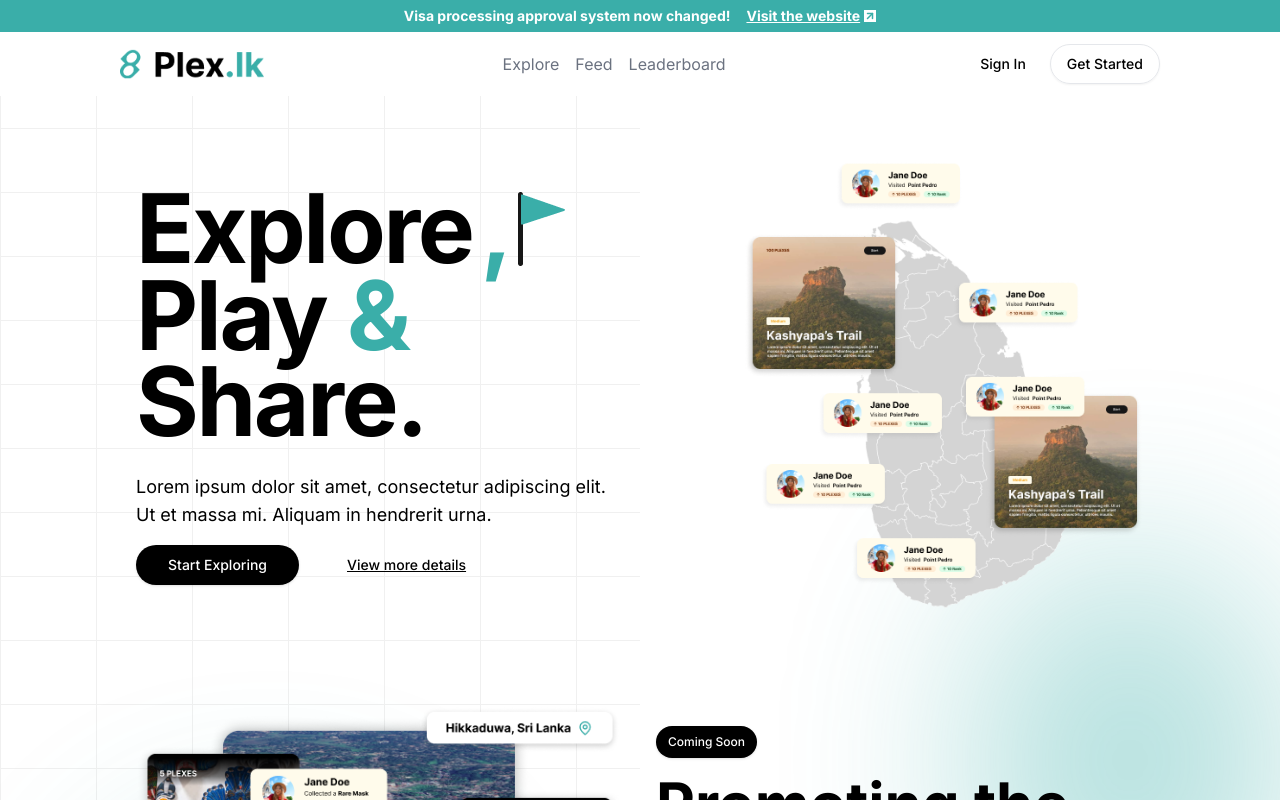
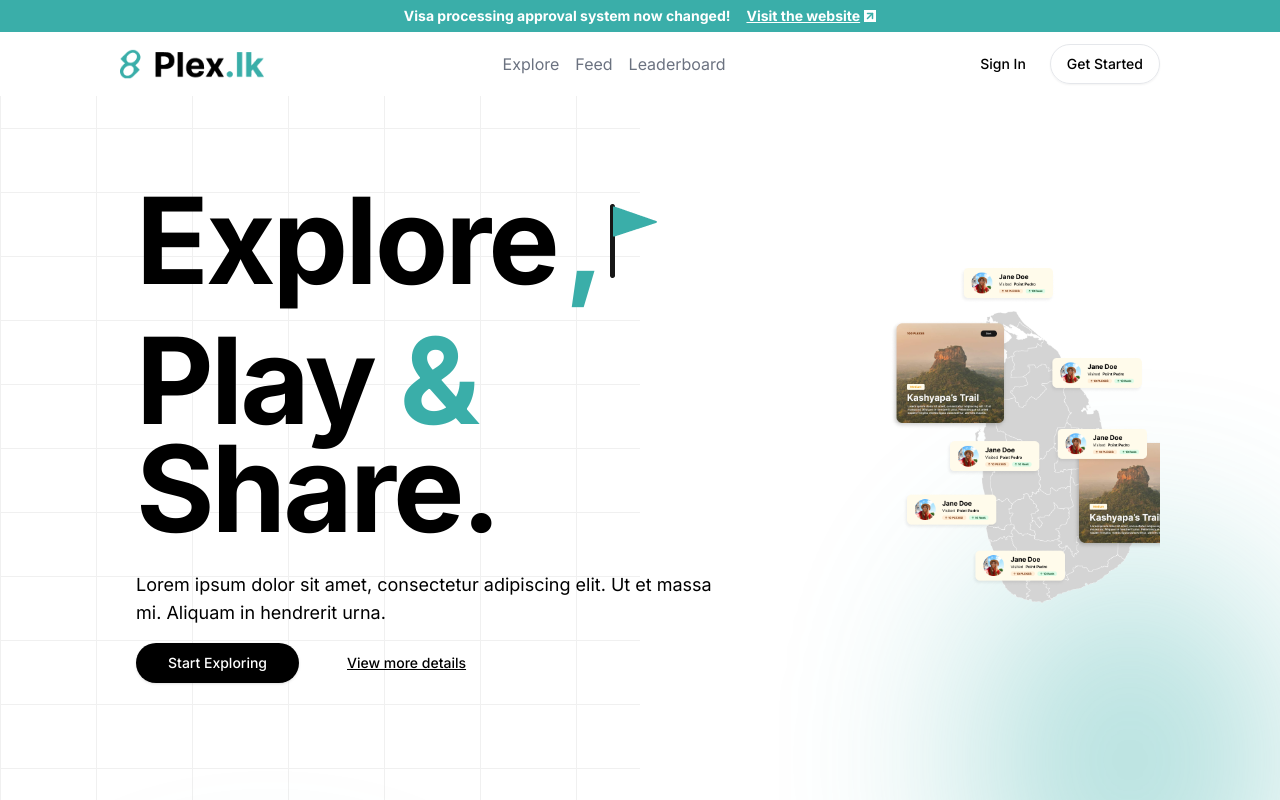
Before and after one commit to Lithara/plex.lk-tourism-gamification-app, a Next.js app: page / in a window 1280 px wide. Shown: the top 800 px of the page. Built offline with nearby package versions, Linux system fonts and the light colour scheme; no server answers.

Commit message:
feat: enhance hero section layout and styling; adjust image dimensions for improved presentation

```diff
--- a/app/page.tsx
+++ b/app/page.tsx
@@ -9,15 +9,18 @@ export default async function Home() {
       <section className="overflow-hidden  mx-auto  container px-4 pt-8 md:pt-12 lg:pt-16">
         <div className=" absolute bottom-[-10%] right-[0%] -z-10  h-[400px] w-[300px] -translate-x-[0%] translate-y-[20%] rounded-full bg-primary-500 opacity-40 blur-[100px] overflow-x-clip"></div>
         <div className="hidden sm:block absolute inset-0 -z-10 h-full w-[50%] bg-white bg-[linear-gradient(to_right,#f0f0f0_1px,transparent_1px),linear-gradient(to_bottom,#f0f0f0_1px,transparent_1px)] bg-[size:6rem_4rem]"></div>
-        <div className="grid gap-8 lg:grid-cols-2 lg:gap-12 items-center">
+        <div className="grid gap-8 lg:grid-cols-[70%_30%] lg:gap-12 items-center">
           <div className="space-y-4">
-            <h1 className="text-[64px] md:text-[96px] sm:text-6xl  sm:leading-[.9] leading-[1] font-bold tracking-tight">
-              <span className="flex items-center gap-2 ">
+            <h1 className="text-[64px] md:text-[120px] sm:text-6xl sm:leading-[.9] leading-[1] font-bold tracking-tight">
+              <span className="flex items-center gap-2 lg:mb-8">
                 Explore<span className="text-primary-500">,</span>{" "}
                 <Image src="/flag.png" alt="Logo" width={49} height={74} />
               </span>
-              Play <span className="text-primary-500">&</span> Share.
+              <span className="block">
+                Play <span className="text-primary-500">&</span> Share.
+              </span>
             </h1>
+
             <p className="text-lg text-muted-foreground max-w-[600px] pt-3">
               Lorem ipsum dolor sit amet, consectetur adipiscing elit. Ut et
               massa mi. Aliquam in hendrerit urna.
@@ -33,13 +36,13 @@ export default async function Home() {
               </Button>
             </div>
           </div>
-          <div className=" h-[450px] flex items-center sm:justify-end">
+          <div className="h-[550px] flex items-center sm:justify-end">
             <Image
               src="/heroimage.png"
-              width={400}
-              height={350}
+              width={500}
+              height={650}
               alt="Hero"
-              className="top-0 right-0 "
+              className="top-0 right-0"
             />
           </div>
         </div>
```
